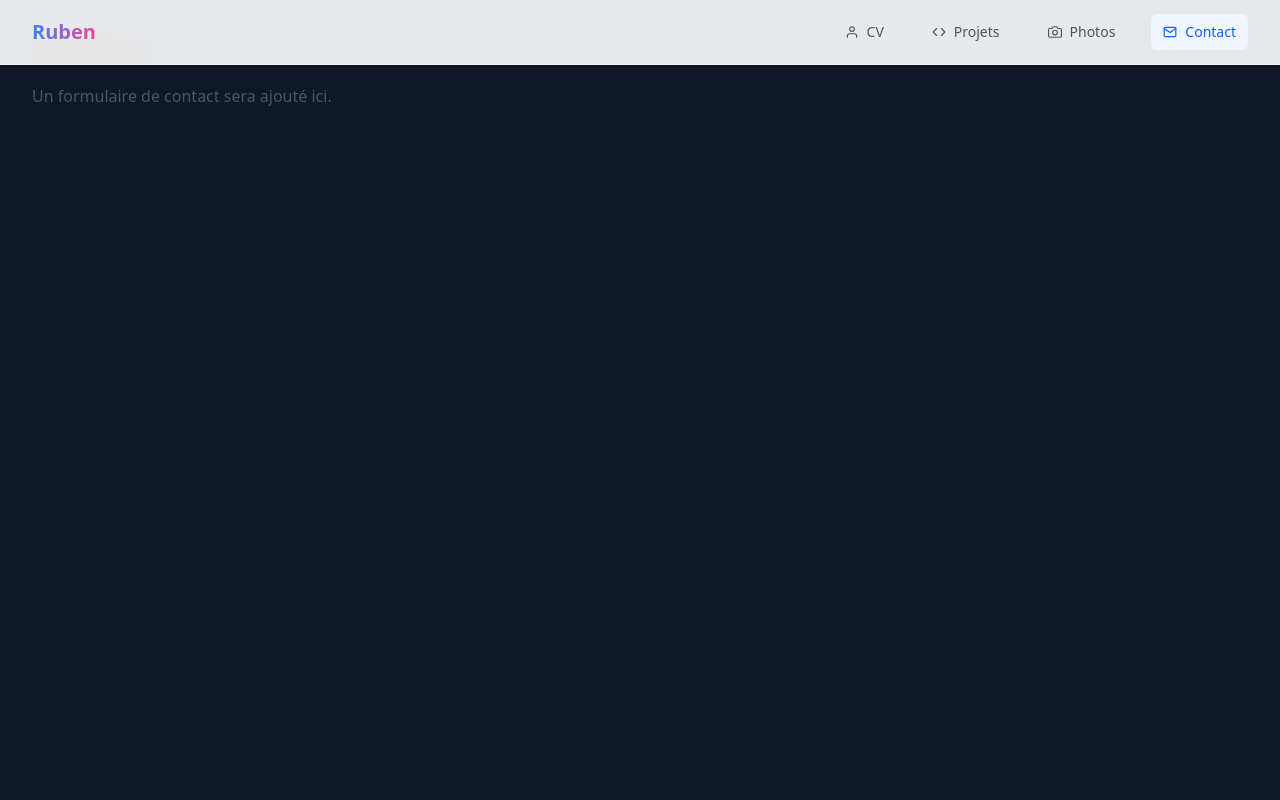
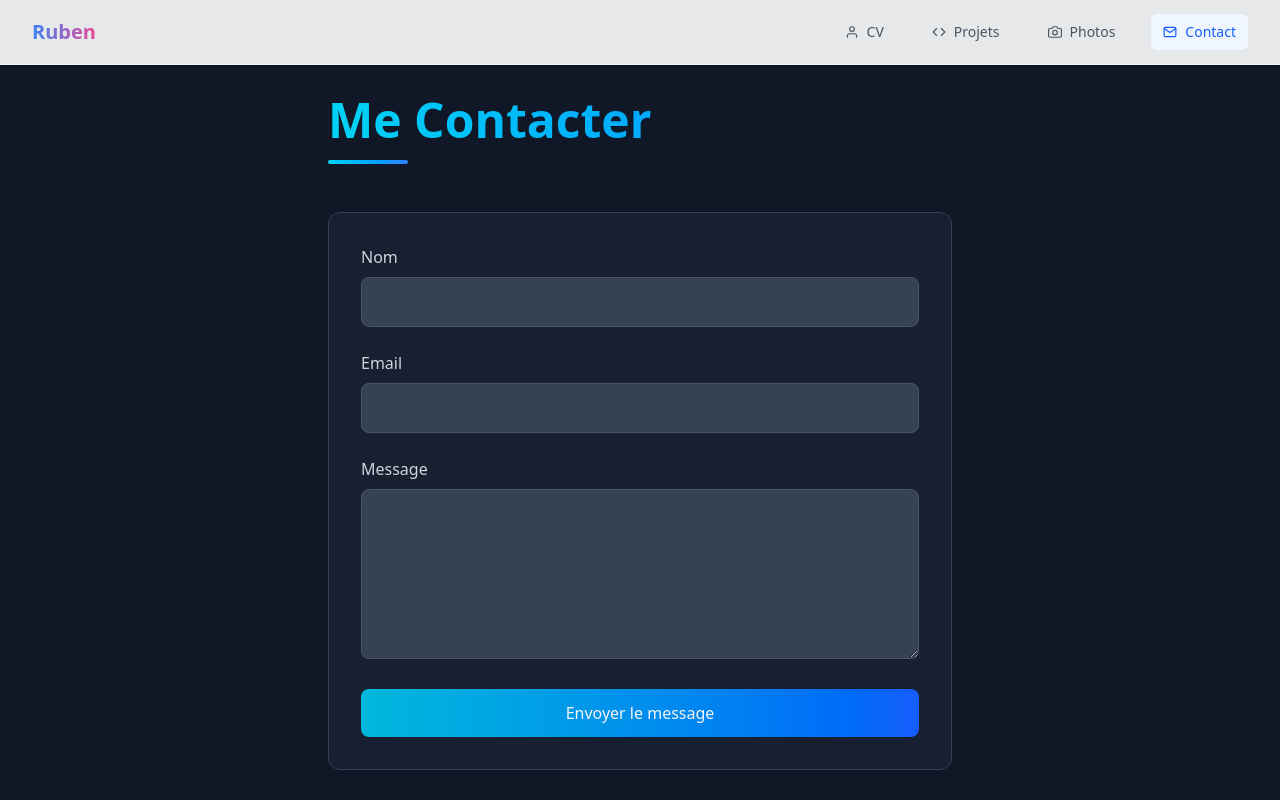
Before and after one commit to RubnK/NodeJS_Vite_React-Portfolio, a React (Vite) app in the folder frontend/: page /contact in a window 1280 px wide. Built offline with nearby package versions, Linux system fonts and the light colour scheme.

Commit message:
Ajout du formulaire de contact avec gestion des messages d'état et animation

```diff
--- a/frontend/src/pages/Contact.tsx
+++ b/frontend/src/pages/Contact.tsx
@@ -1,8 +1,164 @@
+import { useState } from "react";
+import { motion, AnimatePresence } from "framer-motion";
+
 export default function Contact() {
-    return (
-      <div className="p-8">
-        <h1 className="text-3xl font-bold mb-4">Contact</h1>
-        <p className="text-gray-600">Un formulaire de contact sera ajouté ici.</p>
-      </div>
-    );
-  }
+  const [name, setName] = useState("");
+  const [email, setEmail] = useState("");
+  const [message, setMessage] = useState("");
+  const [success, setSuccess] = useState(false);
+  const [error, setError] = useState("");
+  const [isSubmitting, setIsSubmitting] = useState(false);
+
+  const handleSubmit = async (e: React.FormEvent) => {
+    e.preventDefault();
+    setError("");
+    setIsSubmitting(true);
+
+    try {
+      const res = await fetch("http://localhost:3001/contact", {
+        method: "POST",
+        headers: { "Content-Type": "application/json" },
+        body: JSON.stringify({ name, email, message })
+      });
+
+      if (res.ok) {
+        setSuccess(true);
+        setName("");
+        setEmail("");
+        setMessage("");
+      } else {
+        const err = await res.json();
+        setError(err.message || "Erreur lors de l'envoi du message.");
+      }
+    } catch (err) {
+      setError("Une erreur réseau est survenue.");
+    } finally {
+      setIsSubmitting(false);
+    }
+  };
+
+  return (
+    <motion.div
+      initial={{ opacity: 0 }}
+      animate={{ opacity: 1 }}
+      transition={{ duration: 0.5 }}
+      className="pt-24 px-6 max-w-2xl mx-auto min-h-screen bg-gray-900 text-gray-100"
+    >
+      {/* Titre cohérent avec le CV */}
+      <motion.div
+        initial={{ y: -20, opacity: 0 }}
+        animate={{ y: 0, opacity: 1 }}
+        transition={{ delay: 0.2 }}
+        className="mb-12"
+      >
+        <h1 className="text-4xl md:text-5xl font-bold bg-gradient-to-r from-cyan-400 to-blue-500 bg-clip-text text-transparent">
+          Me Contacter
+        </h1>
+        <div className="w-20 h-1 bg-gradient-to-r from-cyan-400 to-blue-500 mt-4 rounded-full" />
+      </motion.div>
+
+      {/* Messages d'état */}
+      <AnimatePresence>
+        {success && (
+          <motion.div
+            initial={{ opacity: 0, y: -20 }}
+            animate={{ opacity: 1, y: 0 }}
+            exit={{ opacity: 0 }}
+            className="mb-6 p-4 bg-green-500/10 border border-green-500/30 rounded-lg text-green-400"
+          >
+            Message envoyé avec succès !
+          </motion.div>
+        )}
+        {error && (
+          <motion.div
+            initial={{ opacity: 0, y: -20 }}
+            animate={{ opacity: 1, y: 0 }}
+            exit={{ opacity: 0 }}
+            className="mb-6 p-4 bg-red-500/10 border border-red-500/30 rounded-lg text-red-400"
+          >
+            {error}
+          </motion.div>
+        )}
+      </AnimatePresence>
+
+      {/* Formulaire */}
+      <motion.form
+        onSubmit={handleSubmit}
+        className="space-y-6 bg-gray-800/50 backdrop-blur-sm p-8 rounded-xl border border-gray-700"
+        initial={{ opacity: 0 }}
+        animate={{ opacity: 1 }}
+        transition={{ delay: 0.4 }}
+      >
+        <div>
+          <label htmlFor="name" className="block mb-2 font-medium text-gray-300">
+            Nom
+          </label>
+          <input
+            id="name"
+            type="text"
+            value={name}
+            onChange={(e) => setName(e.target.value)}
+            className="w-full bg-gray-700 border border-gray-600 rounded-lg px-4 py-3 text-white focus:outline-none focus:ring-2 focus:ring-cyan-400 focus:border-transparent transition"
+            required
+            disabled={isSubmitting}
+          />
+        </div>
+
+        <div>
+          <label htmlFor="email" className="block mb-2 font-medium text-gray-300">
+            Email
+          </label>
+          <input
+            id="email"
+            type="email"
+            value={email}
+            onChange={(e) => setEmail(e.target.value)}
+            className="w-full bg-gray-700 border border-gray-600 rounded-lg px-4 py-3 text-white focus:outline-none focus:ring-2 focus:ring-cyan-400 focus:border-transparent transition"
+            required
+            disabled={isSubmitting}
+          />
+        </div>
+
+        <div>
+          <label htmlFor="message" className="block mb-2 font-medium text-gray-300">
+            Message
+          </label>
+          <textarea
+            id="message"
+            rows={6}
+            value={message}
+            onChange={(e) => setMessage(e.target.value)}
+            className="w-full bg-gray-700 border border-gray-600 rounded-lg px-4 py-3 text-white focus:outline-none focus:ring-2 focus:ring-cyan-400 focus:border-transparent transition"
+            required
+            disabled={isSubmitting}
+          />
+        </div>
+
+        <motion.button
+          type="submit"
+          className={`w-full py-3 px-6 rounded-lg font-medium transition-all flex items-center justify-center gap-2 ${
+            isSubmitting
+              ? 'bg-gray-600 cursor-not-allowed'
+              : 'bg-gradient-to-r from-cyan-500 to-blue-600 hover:shadow-lg hover:shadow-cyan-500/20'
+          }`}
+          whileHover={!isSubmitting ? { scale: 1.02 } : {}}
+          whileTap={!isSubmitting ? { scale: 0.98 } : {}}
+          disabled={isSubmitting}
+        >
+          {isSubmitting ? (
+            <>
+              <motion.div
+                animate={{ rotate: 360 }}
+                transition={{ duration: 1, repeat: Infinity, ease: "linear" }}
+                className="w-5 h-5 border-2 border-white border-t-transparent rounded-full"
+              />
+              Envoi en cours...
+            </>
+          ) : (
+            'Envoyer le message'
+          )}
+        </motion.button>
+      </motion.form>
+    </motion.div>
+  );
+}
```
